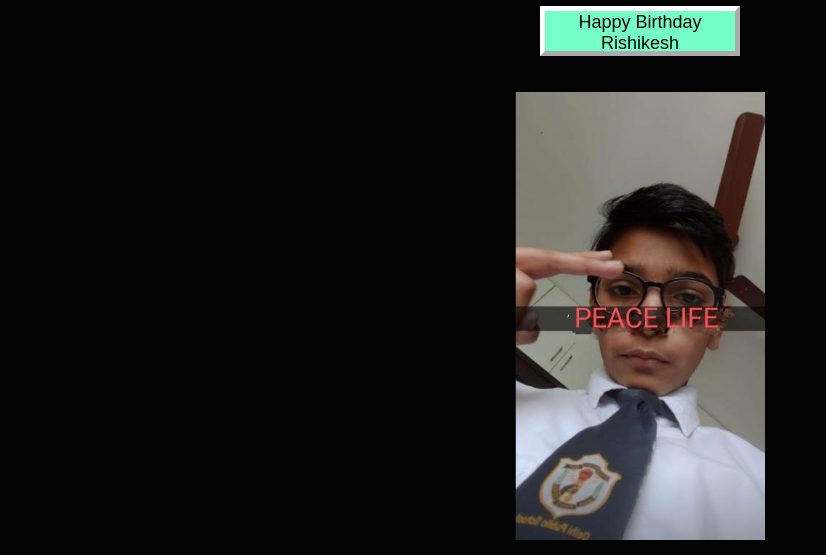
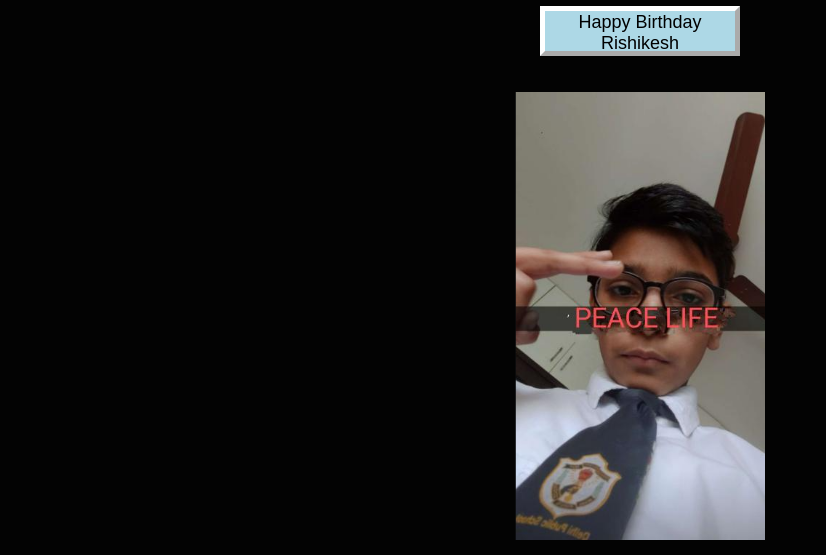
Before and after one commit to AstroMax101/HB-Rishikesh, a plain HTML site: page index.html in a window 1280 px wide. Shown: the part 115-670 px from the top of the page, without its empty margins (0-826 px from the left). Drawn offline with Linux system fonts and the light colour scheme.

Commit message:
Update style.css

```diff
--- a/style.css
+++ b/style.css
@@ -32,7 +32,7 @@ h1 {
       width: 200;
       height: 50;
       font-size: 18;
-      background: rgb(115, 255, 197);
+      background: lightblue;
       border-color:white;
       border-width: 5px;
   }
```
